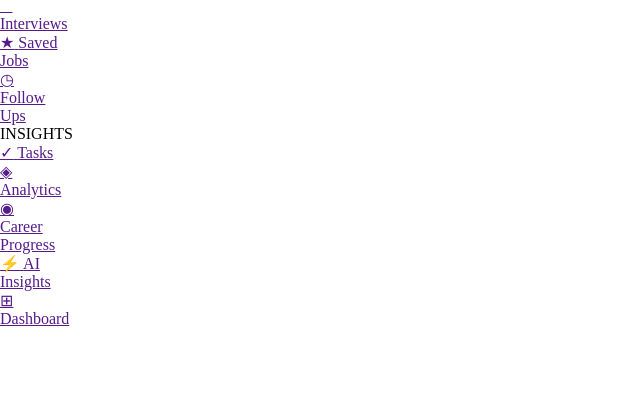
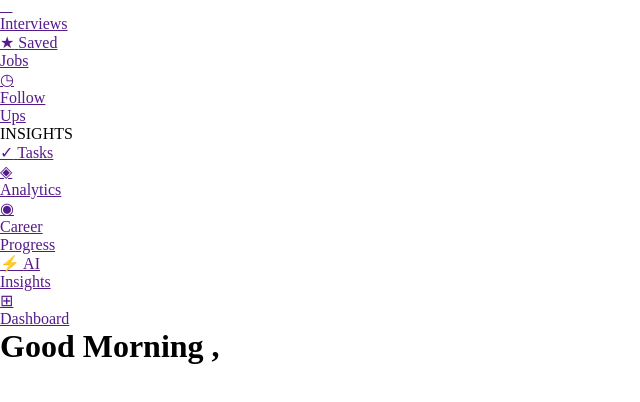
Before and after one commit to sanjay-07stfu/CareerTrack, a plain HTML site: page index.html in a window 1280 px wide. Shown: the part 172-574 px from the top of the page, without its empty margins (0-640 px from the left). Drawn offline with Linux system fonts and the light colour scheme.

Commit message:
Update index.html

```diff
--- a/index.html
+++ b/index.html
@@ -133,7 +133,9 @@
 
         <div class="dashPage">
             <div class="navbar">
-
+                <div class="hello">
+                    <h1>Good Morning , </h1>
+                </div>
             </div>
         </div>
 
```
